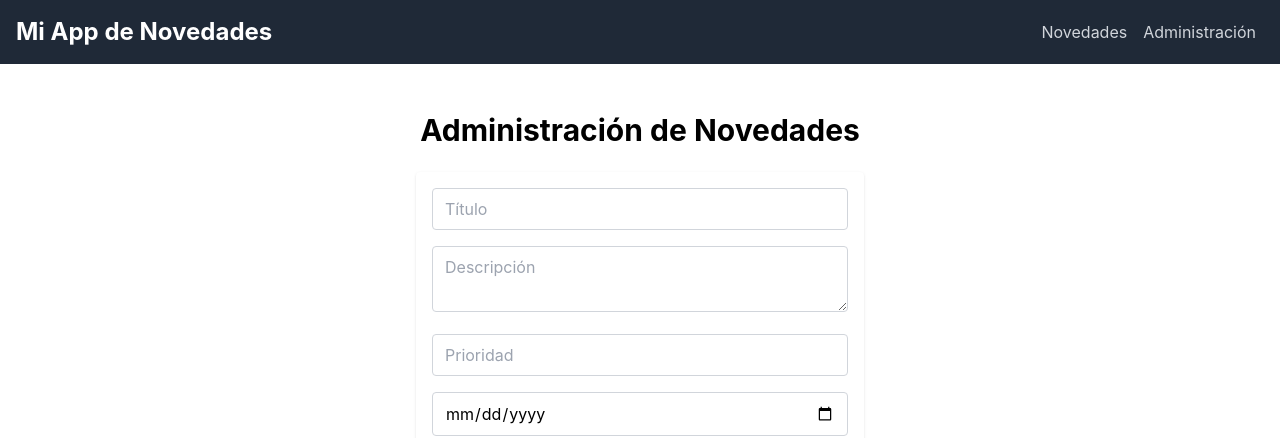
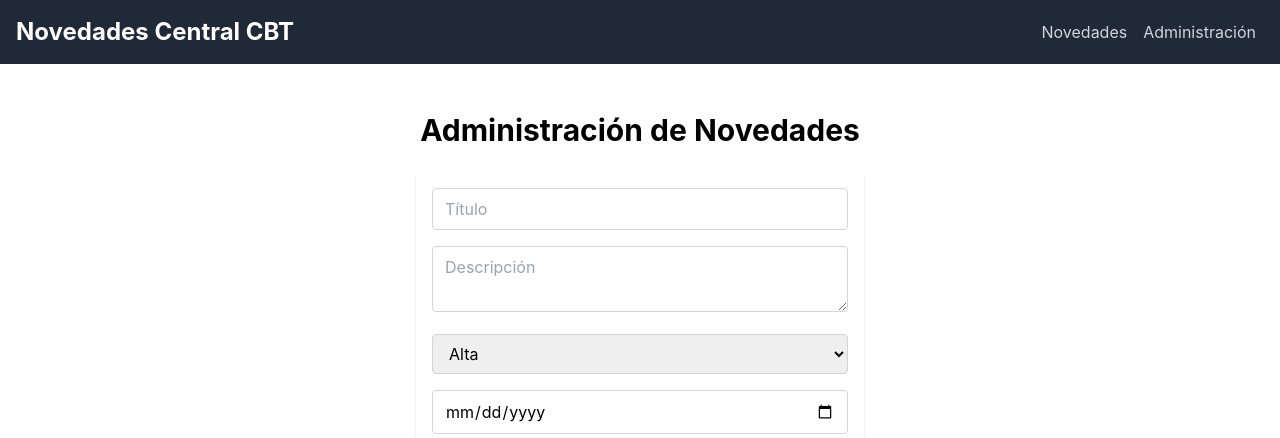
Before and after one commit to rcacunar/deployNovedadesCBT, a React (Create React App) app in the folder novedades-app-front/: page /admin in a window 1280 px wide. Shown: the top 438 px of the page. Built offline with nearby package versions, Linux system fonts and the light colour scheme; no server answers.

Commit message:
Update database queries to use schema prefix and enhance priority handling in frontend

```diff
--- a/novedades-app-front/src/App.js
+++ b/novedades-app-front/src/App.js
@@ -9,7 +9,7 @@ function App() {
     <Router>
       <nav className="bg-gray-800 p-4">
         <div className="container mx-auto flex justify-between items-center">
-          <h1 className="text-white font-bold text-2xl">Mi App de Novedades</h1>
+          <h1 className="text-white font-bold text-2xl">Novedades Central CBT</h1>
           <div>
             <Link to="/" className="text-gray-300 hover:text-white mx-2">
               Novedades
--- a/novedades-app-front/src/components/AdministracionNovedades.js
+++ b/novedades-app-front/src/components/AdministracionNovedades.js
@@ -10,7 +10,7 @@ const AdministracionNovedades = () => {
   const [nuevaNovedad, setNuevaNovedad] = useState({
     titulo: '',
     descripcion: '',
-    prioridad: '',
+    prioridad: '1',  // Valor por defecto (Alta)
     fechaCaducidad: '',
   });
 
@@ -50,11 +50,13 @@ const AdministracionNovedades = () => {
   const handleSubmit = async (e) => {
     e.preventDefault();
     try {
-      await axios.post('http://localhost:3001/novedades', nuevaNovedad);
+      // Nota: Asegúrate de enviar la prioridad como número
+      const novedadParaEnviar = { ...nuevaNovedad, prioridad: parseInt(nuevaNovedad.prioridad) };
+      await axios.post('http://localhost:3001/novedades', novedadParaEnviar);
       setNuevaNovedad({
         titulo: '',
         descripcion: '',
-        prioridad: '',
+        prioridad: '1',
         fechaCaducidad: '',
       });
     } catch (error) {
@@ -99,15 +101,18 @@ const AdministracionNovedades = () => {
           />
         </div>
         <div className="mb-4">
-          <input
-            type="number"
+          {/* Campo select para la prioridad */}
+          <select
             name="prioridad"
-            placeholder="Prioridad"
             value={nuevaNovedad.prioridad}
             onChange={handleInputChange}
             required
             className="w-full px-3 py-2 border border-gray-300 rounded"
-          />
+          >
+            <option value="1">Alta</option>
+            <option value="2">Media</option>
+            <option value="3">Baja</option>
+          </select>
         </div>
         <div className="mb-4">
           <input
@@ -140,7 +145,14 @@ const AdministracionNovedades = () => {
                 <h3 className="text-xl font-bold">{novedad.titulo}</h3>
                 <p className="text-gray-700">{novedad.descripcion}</p>
                 <p className="text-sm text-gray-500">
-                  <span className="font-medium">Prioridad:</span> {novedad.prioridad}
+                  <span className="font-medium">Prioridad:</span> {
+                    // Mapeo para mostrar la etiqueta en lugar del número
+                    novedad.prioridad === 1
+                      ? 'Alta'
+                      : novedad.prioridad === 2
+                      ? 'Media'
+                      : 'Baja'
+                  }
                 </p>
                 <p className="text-sm text-gray-500">
                   <span className="font-medium">Caduca:</span> {novedad.fechaCaducidad}
--- a/novedades-app-front/src/components/NovedadesList.js
+++ b/novedades-app-front/src/components/NovedadesList.js
@@ -3,7 +3,6 @@ import React, { useEffect, useState } from 'react';
 import axios from 'axios';
 import { io } from 'socket.io-client';
 
-// Conexión a Socket.IO en el backend
 const socket = io('http://localhost:3001');
 
 const NovedadesList = () => {
@@ -35,6 +34,19 @@ const NovedadesList = () => {
     };
   }, []);
 
+  const getPrioridadLabel = (valor) => {
+    switch (valor) {
+      case 1:
+        return 'Alta';
+      case 2:
+        return 'Media';
+      case 3:
+        return 'Baja';
+      default:
+        return valor;
+    }
+  };
+
   return (
     <div className="p-6">
       <h1 className="text-3xl font-bold text-center mb-6">Novedades</h1>
@@ -47,7 +59,7 @@ const NovedadesList = () => {
             <h2 className="text-xl font-semibold mb-2">{novedad.titulo}</h2>
             <p className="text-gray-700 mb-2">{novedad.descripcion}</p>
             <p className="text-sm text-gray-500">
-              <span className="font-medium">Prioridad:</span> {novedad.prioridad}
+              <span className="font-medium">Prioridad:</span> {getPrioridadLabel(novedad.prioridad)}
             </p>
             <p className="text-sm text-gray-500">
               <span className="font-medium">Caduca:</span> {novedad.fechaCaducidad}
```
Also changed, not shown: 2 other files (tests, documents, lock files or other folders).
